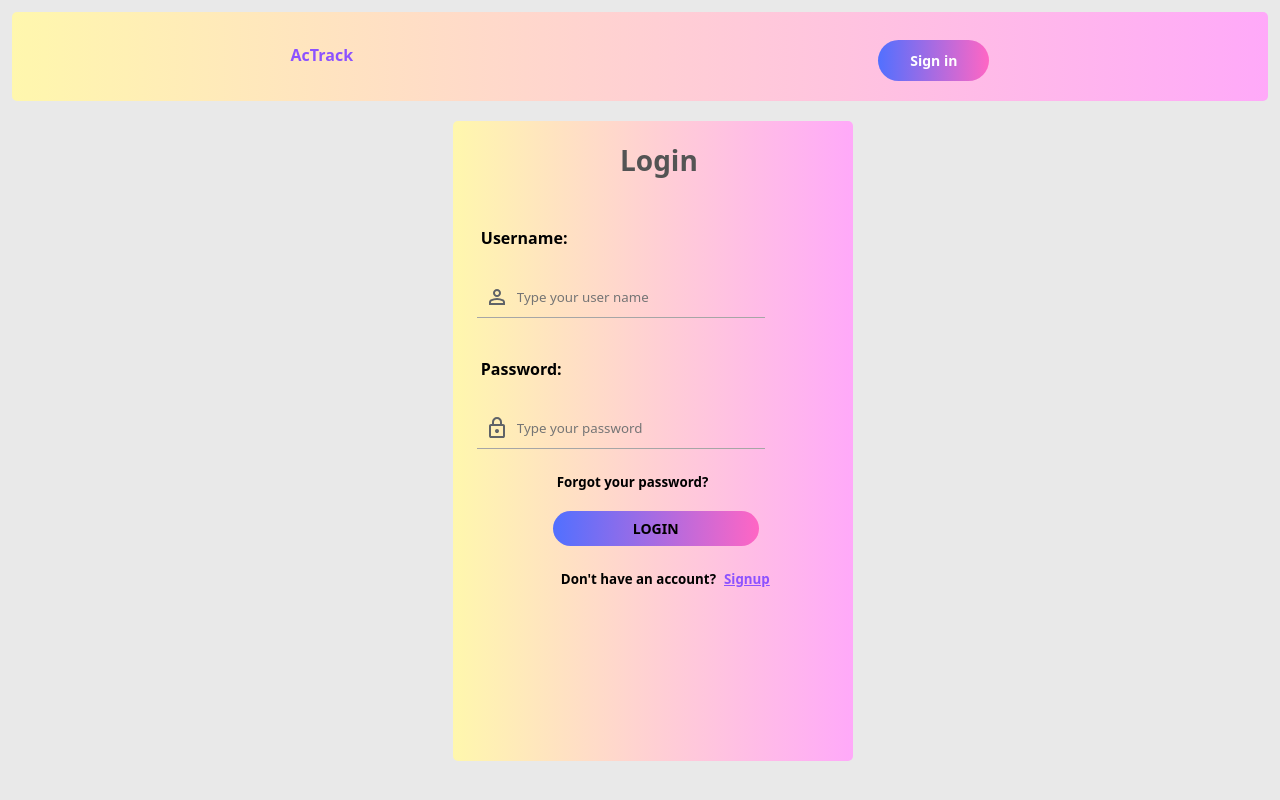
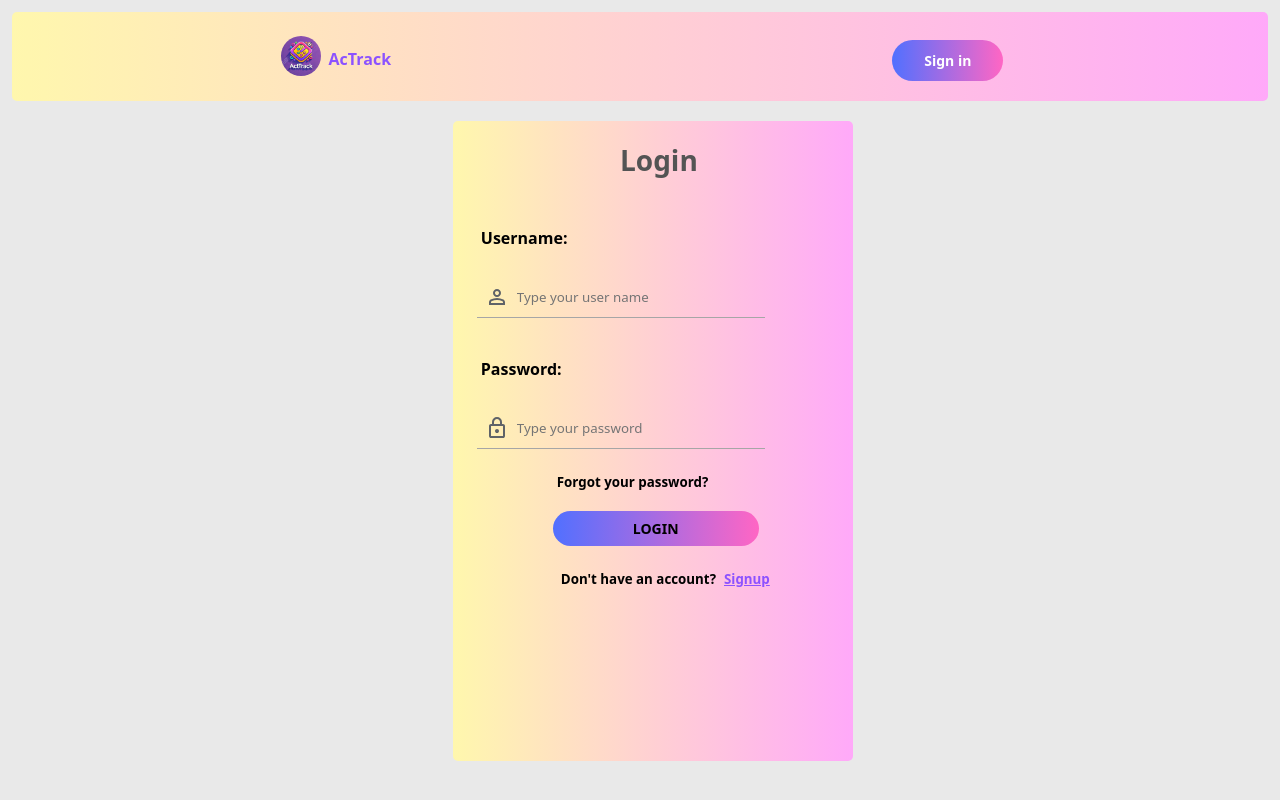
Before and after one commit to yvonneitan/yvonne-itangishaka-capstone-project-client, a React (Vite) app in the folder client-actrack/: page / in a window 1280 px wide. Built offline with nearby package versions, Linux system fonts and the light colour scheme.

Commit message:
Add a logo on all pages, move the logo to accessible icon folder

```diff
--- a/client-actrack/index.html
+++ b/client-actrack/index.html
@@ -2,7 +2,7 @@
 <html lang="en">
   <head>
     <meta charset="UTF-8" />
-    <link rel="icon" type="image/svg+xml" href="./src/assets/actrack-logo.png" />
+    <link rel="icon" type="image/svg+xml" href="./src/assets/icons/actrack-logo.png" />
     <meta name="viewport" content="width=device-width, initial-scale=1.0" />
     <title>AcTrack</title>
   </head>
--- a/client-actrack/src/components/Header/Header.jsx
+++ b/client-actrack/src/components/Header/Header.jsx
@@ -2,6 +2,7 @@ import React from "react";
 import "./Header.scss";
 import { useNavigate, useLocation } from "react-router-dom";
 import { handleNav } from "../../utils/utils";
+import logoIcon from "../../assets/icons/actrack-logo.png";
 
 function Header() {
   const navigate = useNavigate();
@@ -11,16 +12,10 @@ function Header() {
 
   return (
     <header className="header">
-      {isLoginPage ? (
-        <p className="header__logo">AcTrack</p>
-      ) : (
-        <p
-          className="header__logo"
-          onClick={() => handleNav(navigate, "/home")}
-        >
-          AcTrack
-        </p>
-      )}
+      <div className="header__logo--item" onClick={() => handleNav(navigate, "/home")}>
+        <img src={logoIcon} alt="logo image" className="header__logo--item-icon" />
+        <p className="header__logo--item-title">AcTrack</p>
+      </div>
       {!isLoginPage && (
         <div className="header__container">
           <p
@@ -43,7 +38,6 @@ function Header() {
           </p>
         </div>
       )}
-
       <div className="header__profile">
         <p
           className="header__profile-icon"
--- a/client-actrack/src/components/Header/Header.scss
+++ b/client-actrack/src/components/Header/Header.scss
@@ -7,13 +7,27 @@
     background: $background-container-color;
     border-radius: 0.3125rem;
     padding:1rem;
+
     &__logo{
-        padding-top: 1rem;
-        color:$active-link;
+        &--item{
+            display: flex;
+            flex-direction: row;
+            background:transparent;
 
+        &-title{
+            padding-top: 1rem;
+            color:$active-link;
+        }
+        &-icon{
+            width: 3rem;
+            height: 3rem;
+            background:transparent;
+            border-radius: 50%;
+        }
+    }
+    }
 
-    }
-    &__logo,&__home,&__lists,&__completed{
+    &__logo--item-title,&__home,&__lists,&__completed{
         background:transparent;
         font-weight:$font-bold;
         &.active{
```
Also changed, not shown: client-actrack/src/assets/icons/actrack-logo.png (renamed from client-actrack/src/assets/actrack-logo.png).
